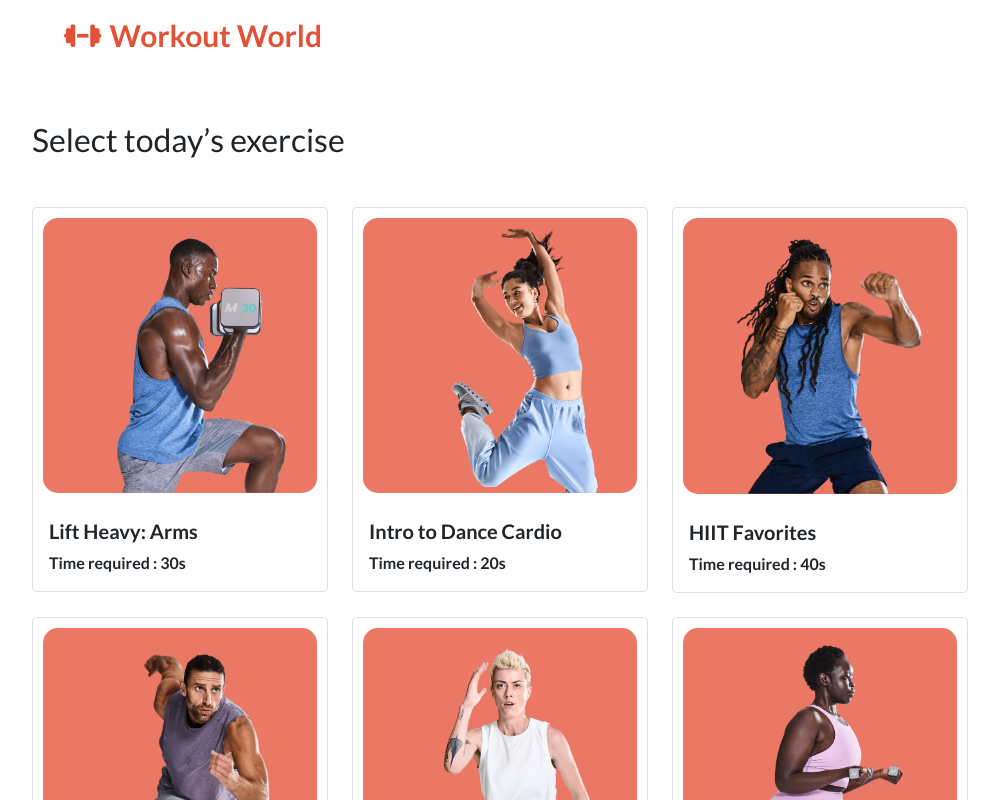
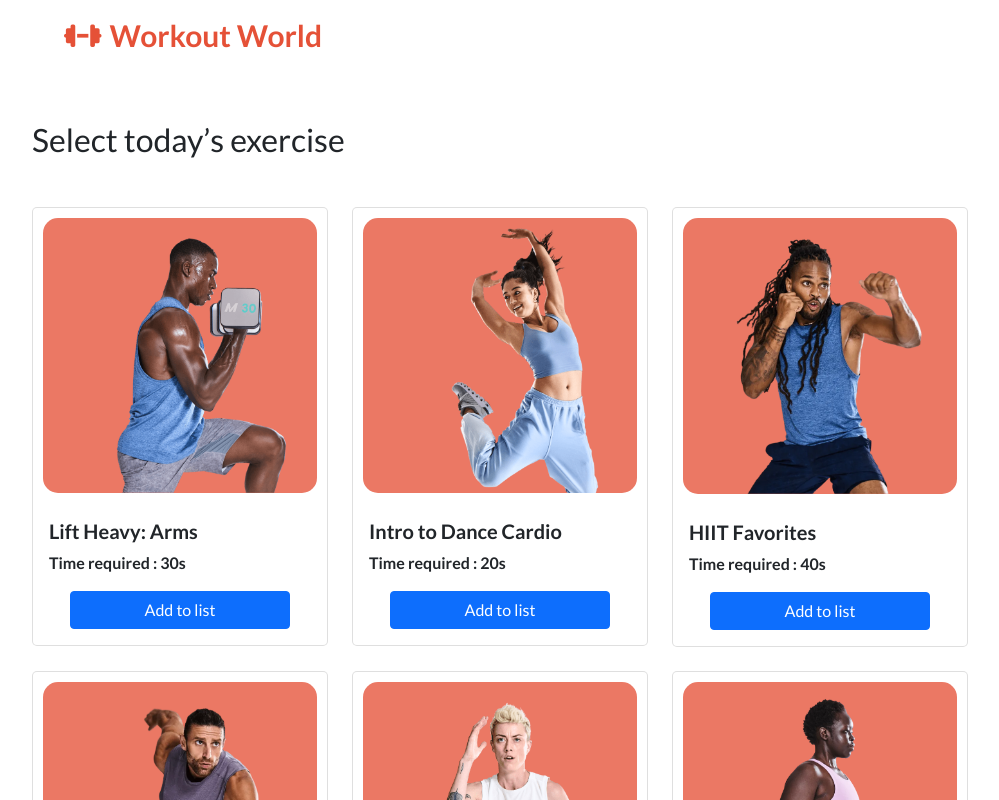
Before and after one commit to golamrabbani93/workout-world, a React (Create React App) app: page / in a window 1280 px wide. Shown: the top 800 px of the page, without its empty margins (30-1029 px from the left). Built offline with nearby package versions, Linux system fonts and the light colour scheme.

Commit message:
make data dynamic card and make card button

```diff
--- a/src/components/Exercise/Exercise.js
+++ b/src/components/Exercise/Exercise.js
@@ -17,9 +17,9 @@ const Exercise = (props) => {
 					<h5 className="card-title fw-bolder">{name}</h5>
 					<p className="card-text fw-bold">Time required : {time}s</p>
 				</div>
-				{/* <div className="list-btn">
+				<div className="list-btn">
 					<button className="btn btn-primary w-75 d-block m-auto mb-3">Add to list</button>
-				</div> */}
+				</div>
 			</div>
 		</div>
 	);
```
